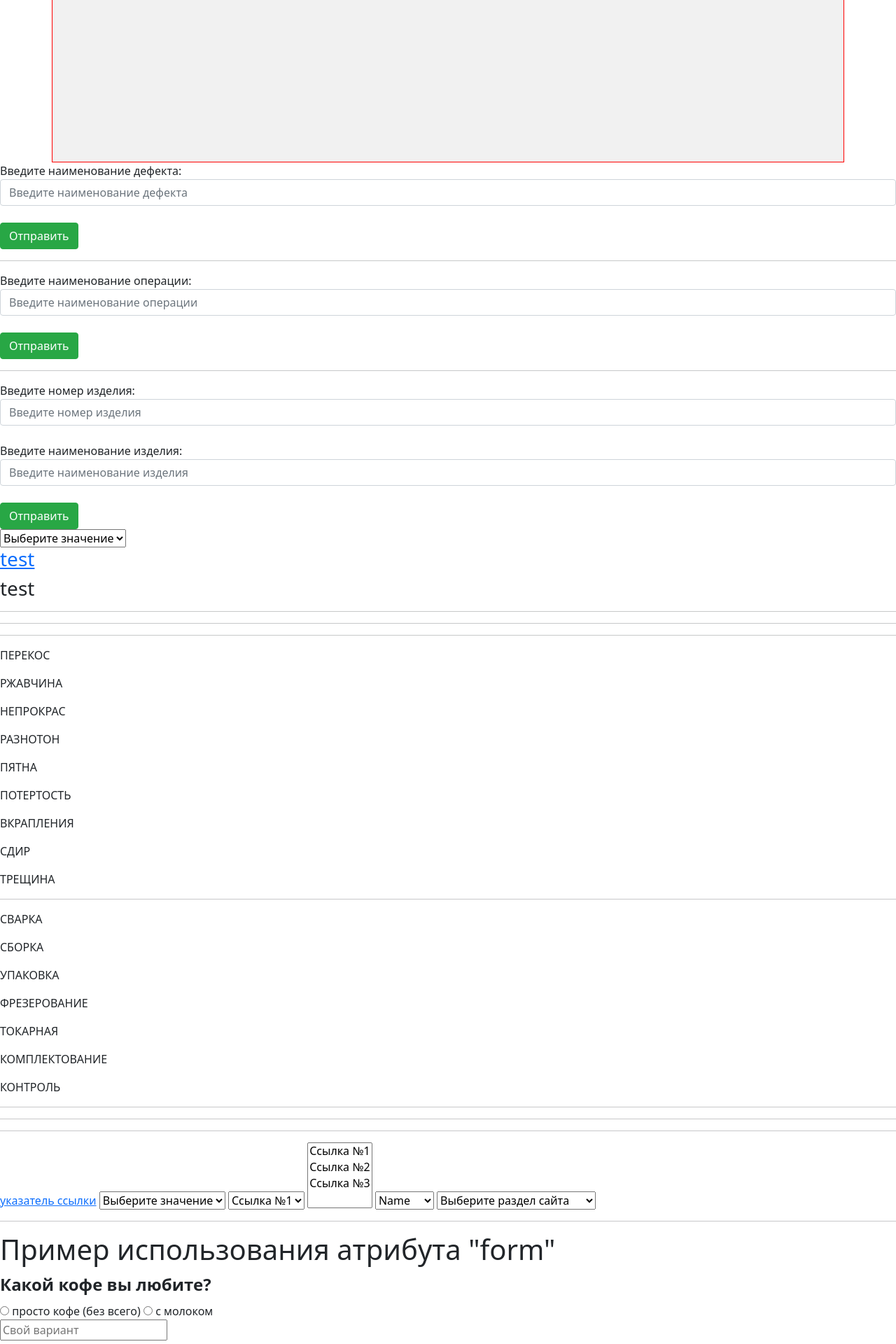
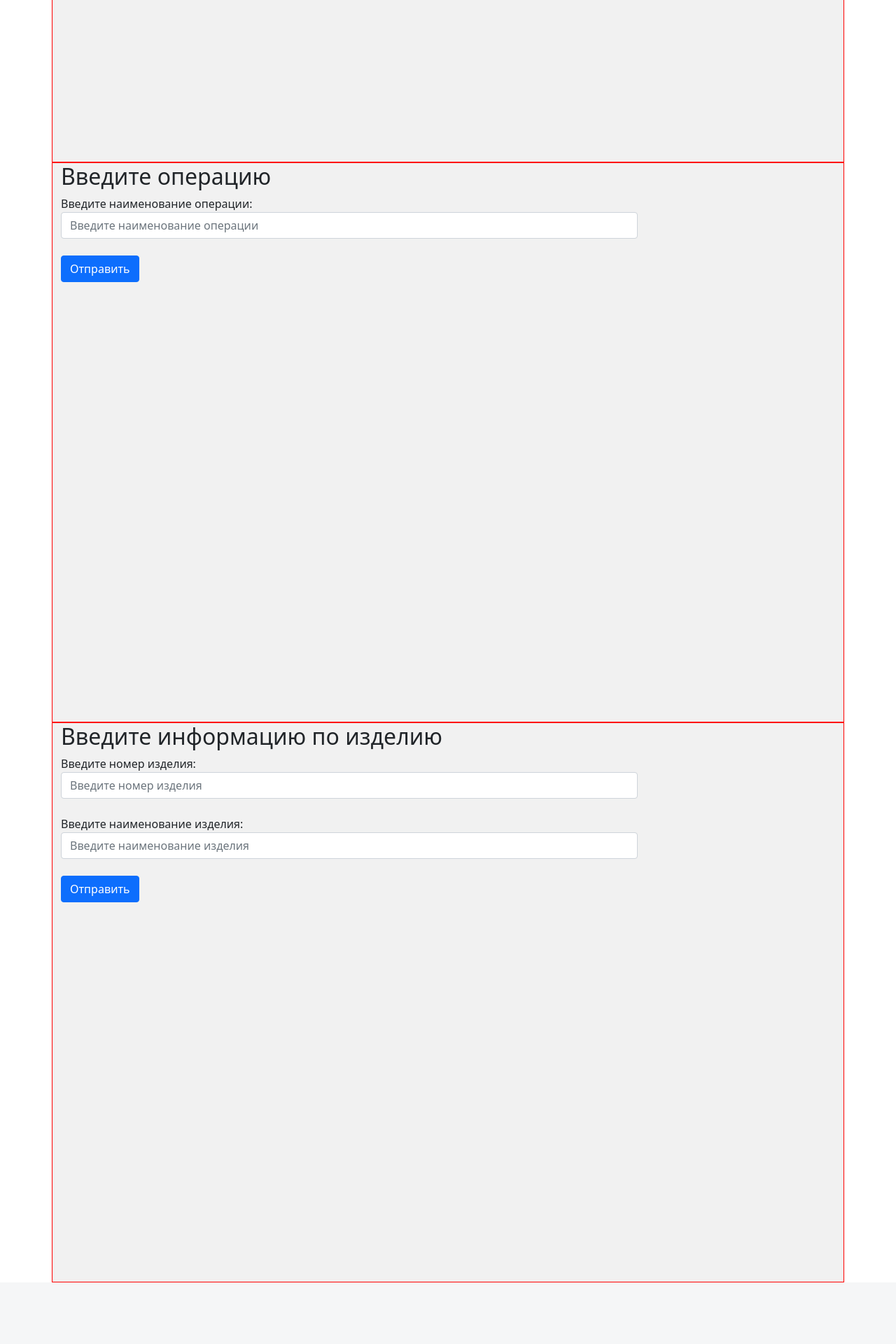
Before and after one commit to DjonnyLem/catalog, a Flask app: page /add in a window 1280 px wide. Shown: the part 1440-3360 px from the top of the page at 70% size. After the commit the page ends 3272 px from the top, so only its background shows below. Run offline with Flask 2, Linux system fonts and the light colour scheme; data comes from the database, SQL or seed files in the repository; both versions use the stored data as it was after the commit; some libraries are stand-ins or nearby versions.

Commit message:
19/05/21 16:01

```diff
--- a/app.py
+++ b/app.py
@@ -4,6 +4,7 @@ from datetime import datetime
 from menu import menu
 import os
 from werkzeug.utils import secure_filename  # к обработке фото
+
 
 app = Flask(__name__)
 app.config['SQLALCHEMY_DATABASE_URI'] = 'sqlite:///catalog.db'
@@ -26,7 +27,7 @@ class Catalog(db.Model):
     date = db.Column(db.DateTime, default=datetime.utcnow)
 
     def __repr__(self):
-        return "<User %r, %r, %r, %r, %r, %r, %r>" % (self.defect, self.operation,
+        return "<Catalog %r, %r, %r, %r, %r, %r, %r>" % (self.defect, self.operation,
                                                       self.article, self.name, self.sort,
                                                       self.note,  self.date)
 
@@ -43,6 +44,13 @@ class Operation(db.Model):
 
     def __repr__(self):
         return '<operation_name %r>' % self.operation_name
+
+class Product (db.Model):
+    id = db.Column('id', db.Integer, primary_key=True)
+    article_number = db.Column(db.String(50), nullable=False, primary_key=True)
+    article_name = db.Column(db.String(50), nullable=False, primary_key=True)
+    def __repr__(self):
+        return "<Product %r, %rr>" % (self.article_number, self.article_name)
 
 #    def __repr__(self):
 #        return "<User(%r, %r)>" % (
@@ -146,12 +154,12 @@ def add():
             defect_type = (request.form['defect_type'])
             article_number = (request.form['article_number'])
             article_name = (request.form['article_name']).upper()
-            note = request.files['image']  #????????????????request.form
+            #note = request.files['image']  #????????????????request.form
             ff = request.form
             fl = request.files
             fg = request.cookies
             print(defect_name, operation_name, defect_type,
-                  article_number, article_name, note, d.id)
+                  article_number, article_name,  d.id)
             print ('new=   ',ff)
             print ('now=   ',fl)
             print ('nrw=   ',fg)
@@ -161,25 +169,18 @@ def add():
                         sort=defect_type,
                         article=article_number,
                         name=article_name,
-                        note=note)
-
-#            defect = Catalog(defect=defect_name)
-#            operation = Catalog(operation=operation_name)
-#            sort = Catalog(sort=defect_type)
-#            article = Catalog(article=article_number)
-#            name = Catalog(name=article_name)
-#            note = Catalog(note1=note)
+                        #note=note)
+                        )
+            print ('q=   ',q)
 
             try:
                 db.session.add(q)
- #               db.session.add(operation)
- #               db.session.add(sort)
-#                db.session.add(article)
- #               db.session.add(name)
+                d = Catalog.query.order_by(Catalog.id.desc()).first()
+                print (d.id)
                 db.session.commit()
                 return redirect('/add')
             except:
-                return "При добавлении статьи произошла ошибка"
+                return "При добавлении произошла ошибка"
 
         if request.form["indetify"] == "form2":
             defect_name = (request.form['defect_name']).upper()
@@ -191,7 +192,7 @@ def add():
                 print("form2- передача в базу осуществлена")
                 return redirect('/add')
             except:
-                return "При добавлении статьи произошла ошибка"
+                return "При добавлении произошла ошибка"
 
         if request.form["indetify"] == "form3":
             operation_name = (request.form['operation_name']).upper()
@@ -202,7 +203,23 @@ def add():
                 db.session.commit()
                 return redirect('/add')
             except:
-                return "При добавлении статьи произошла ошибка"
+                return "При добавлении произошла ошибка"
+
+
+
+        if request.form["indetify"] == "form4":
+            article_number = (request.form['article_number']).upper()
+            article_name = (request.form['article_name']).upper()
+            product_name =article_name+', '+article_number
+            print (product_name)
+            product = Product(article_number=article_number,article_name=article_name)
+
+            try:
+                db.session.add(product)
+                db.session.commit()
+                return redirect('/add')
+            except:
+                return "При добавлении произошла ошибка"
 
     else:
         return render_template("add.html", operation=operation, defect=defect)
@@ -255,6 +272,7 @@ def defect_delete(id):
     defect = Catalog.query.get_or_404(id)
     try:
         db.session.delete(defect)
+
         db.session.commit()
         return redirect('/show_defect')
     except:
--- a/templates/add.html
+++ b/templates/add.html
@@ -21,11 +21,12 @@ Add
 
 
                     <label>Выберите наименование дефекта: </label>
-                    <select class="form-control" name="defect_name1" required="required"><br>
+                    <select class="form-control" id="form-select1" name="defect_name1" required="required" onChange="getValue();"><br>
                         <option value="">Выберите значение</option>
                         {% for i in defect %}
                         <option>{{ i.defect_name }}</option>
                         {% endfor %}
+						<option value="add" style="background:green;">Добавить дефект</option>
                     </select><br>
 
                     <label>Выберите наименование операции: </label>
@@ -82,7 +83,7 @@ Add
     <div class="row" style="background-color: #f1f1f1; border:1px solid red; height:100vh">
         <div class="col-md-9">
             <div class="form-group">
-                <h2>Дефекты</h2>
+                <h2 id="2">Введите наименование дефекта</h2>
 
                 <form method="post" id="DjonnyLem">
                     <input type="hidden" name="indetify" value='form2'>
@@ -108,167 +109,100 @@ Add
 
 </div>
 <!------------------------------------------------------------------------------->
-<div class="forms">
-    <form method="post">
-        <input type="hidden" name="indetify" value='form2'>
-        <label>Введите наименование дефекта: </label><input type="text" name="defect_name" id="defect_name"
-            class="form-control" placeholder="Введите наименование дефекта"><br>
+<!------------------------------------------------------------------------------->
+
+<div class="container">
+    <div class="row" style="background-color: #f1f1f1; border:1px solid red; height:100vh">
+        <div class="col-md-9">
+            <div class="form-group">
+                <h2 id="2">Введите операцию</h2>
+
+                <form method="post" id="DjonnyLem">
+                    <input type="hidden" name="indetify" value='form3'>
+                    <label>Введите наименование операции: </label>
+					<input type="text" name="operation_name" id="operation_name" class="form-control"
+                        placeholder="Введите наименование операции"><br>
 
 
-        <input type="submit" class="btn btn-success" value="Отправить">
 
-    </form>
-</div>
-
-<hr>
-<div class="forms" name="operation_name">
-    <form method="post">
-        <input type="hidden" name="indetify" value='form3'>
-        <label>Введите наименование операции: </label><input type="text" name="operation_name" id="operation_name"
-            class="form-control" placeholder="Введите наименование операции"><br>
-
-        <input type="submit" class="btn btn-success" value="Отправить">
-
-    </form>
-</div>
-<hr>
-
-<div class="forms">
-    <form method="post">
-        <label>Введите номер изделия: </label><input type="text" name="article_number" id="article_number"
-            class="form-control" placeholder="Введите номер изделия"><br>
-        <label>Введите наименование изделия: </label><input type="text" name="article_name" id="article_name"
-            class="form-control" placeholder="Введите наименование изделия"><br>
-
-
-        <input type="submit" class="btn btn-success" value="Отправить">
+                    <input type="submit" class="btn btn-primary" value="Отправить">
 
                 </form>
 
 
-</div>
-
-<!------------------------------------------------------------------------------------------>
-<!------------------------------------------------------------------------------------------>
 
 
-<select name="user_profile_color_2" required="required">
-    <option value="">Выберите значение</option>
-    {% for i in defect %}
-    <option>{{ i.defect_name }}</option>
-    {% endfor %}
-    <option value="1">Синий</option>
-    <option value="2">Зеленый</option>
-    <option value="3">Желтый</option>
-    <option value="4">Красный</option>
-    <option value="5">Оранжевый</option>
-    <option value="6">Черный</option>
-    <option value="/1">ADD</option>
-</select>
-<h3><a href="/1">test</a></h3>
-{% block post_detail %}
-<h3>{{ pr }}</h3>
-{% endblock %}
-<h3>test</h3>
-<hr>
-<hr>
-<hr>
-{% for i in defect %}
-<p>{{ i.defect_name }}</p>
-{% endfor %}
-<hr>
-{% for i in operation %}
-<p>{{ i.operation_name }}</p>
-{% endfor %}
-<hr>
-<hr>
-<hr>
-<!--
-{% for i in defect %}
-<p>{{ i.defect_name }}</p>
-{% endfor %}
--->
-<a href="/1">указатель ссылки</a>
-
-<select onchange="window.location.href=this.options[this.selectedIndex].value">
-    <option value="">Выберите значение</option>
-    {% for i in defect %}
-    <option VALUE="">{{ i.defect_name }}</option>
-    {% endfor %}
-    <option VALUE="/1">Добавить...</option>
-
-</select>
+            </div>
 
 
 
-<select onchange="window.location.href=this.options[this.selectedIndex].value">
-    <option VALUE="http://ru.stackoverflow.com/">Ссылка №1</option>
-    <option VALUE="http://ru.stackoverflow.com/">Ссылка №2</option>
-    <option VALUE="http://ru.stackoverflow.com/">Ссылка №3</option>
-</select>
+        </div>
+    </div>
+</div>
 
-<select multiple onchange="window.location.href=this.options[this.selectedIndex].value">
-    <option VALUE="http://ru.stackoverflow.com/">Ссылка №1</option>
-    <option VALUE="http://ru.stackoverflow.com/">Ссылка №2</option>
-    <option VALUE="http://ru.stackoverflow.com/">Ссылка №3</option>
-</select>
+</div>
+<!------------------------------------------------------------------------------->
 
-<select id="channel-select" name="channel" onchange="window.location.href = this.options[this.selectedIndex].value;">
+<div class="container">
+    <div class="row" style="background-color: #f1f1f1; border:1px solid red; height:100vh">
+        <div class="col-md-9">
+            <div class="form-group">
+                <h2 id="2">Введите информацию по изделию</h2>
 
-    <option value="all">Name</option>
+                <form method="post" id="DjonnyLem">
+                    <input type="hidden" name="indetify" value='form4'>
+                    <label>Введите номер изделия: </label>
+					<input type="text" name="article_number" id="article_number" class="form-control"
+                        placeholder="Введите номер изделия"><br>
 
-    <optgroup label="Name">
-        <option value="url">Name</option>
-        <option value="url">Name</option>
-        <option value="url">Name</option>
-        <option value="url">Name</option>
-        <option value="url">Name</option>
-        <option value="url">Name</option>
-    </optgroup>
+       		 <label>Введите наименование изделия: </label>
+			<input type="text" name="article_name" id="article_name"
+            class="form-control" placeholder="Введите наименование изделия"><br>
 
-    <optgroup label="Name">
-        <option value="url">Name</option>
-        <option value="url">Name</option>
-        <option value="url">Name</option>
-        <option value="url">Name</option>
-        <option value="url">Name</option>
-    </optgroup>
-</select>
 
-<select onchange="document.location=this.options[this.selectedIndex].value">
-    <option value="#">Выберите раздел сайта</option>
-    <option value="depart.html">Отделения</option>
-    <option value="techinfo.html">Техническая информация</option>
-    <option value="study.html">Обучение</option>
-</select>
+                    <input type="submit" class="btn btn-primary" value="Отправить">
 
-<hr>
-<h1>Пример использования атрибута "form"</h1>
-<form action="/examples/php-scripts/coffee.php" method="post" id="f-coffee">
-    <fieldset>
-        <legend><b>Какой кофе вы любите?</b></legend>
-        <!-- Переключатели находятся внутри формы -->
-        <label><input type="radio" name="coffee" value="without"> просто кофе (без всего)</label>
-        <label><input type="radio" name="coffee" value="milk"> с молоком</label>
-        <p><input type="text" name="coffee_value" placeholder="Свой вариант"></p>
-    </fieldset>
                 </form>
-<!-- Кнопки присоединяются к форме -->
-<p><input type="reset" form="f-coffee"> <input type="submit" form="f-coffee"></p>
 
 
 
 
-{% endblock %}
+            </div>
 
 
-{% block script %}
+
+        </div>
+    </div>
+</div>
+
+</div>
+<!------------------------------------------------------------------------------->
+
+
 <script>
+        function getValue() {
+			let next = "#2"
+            let a = document.getElementById("form-select1");
+            //let b = a.value;
+            /*   if (a.selectedIndex != -1) {
+                   //Если есть выбранный элемент, отобразить его значение (свойство value)
+                   console.log(a.options[a.selectedIndex].text);
+               }*/
 
-    function filesize(elem) {
-
-        document.cookie = `filesize=${elem.files[0].size}`;
+            if (a.options[a.selectedIndex].value == "add") {
+                document.location.href = "#2"//"#top"
+            }
         }
 
 </script>
+<script>
+    function filesize() {
+        let file = document.getElementById("image").files[0].size;
+        console.log('fs=', file);
+
+        //let a = 'filesize'+'='+file;
+
+        document.cookie = 'filesize'+'='+file;
+    }
+</script>
 {% endblock %}
--- a/testSelect.html
+++ b/testSelect.html
@@ -108,6 +108,7 @@
         let next = "http://ya.ru"
         let a = document.getElementById("form-select");
         let text = a.options[3].text;
+console.log(a)
         let value = a.options[3].value;
         function getValue() {
             let a = document.getElementById("form-select");
```
Also changed, not shown: catalog.db, example.db, 1 other file. Lines whose indentation alone changed are shown as unchanged.
